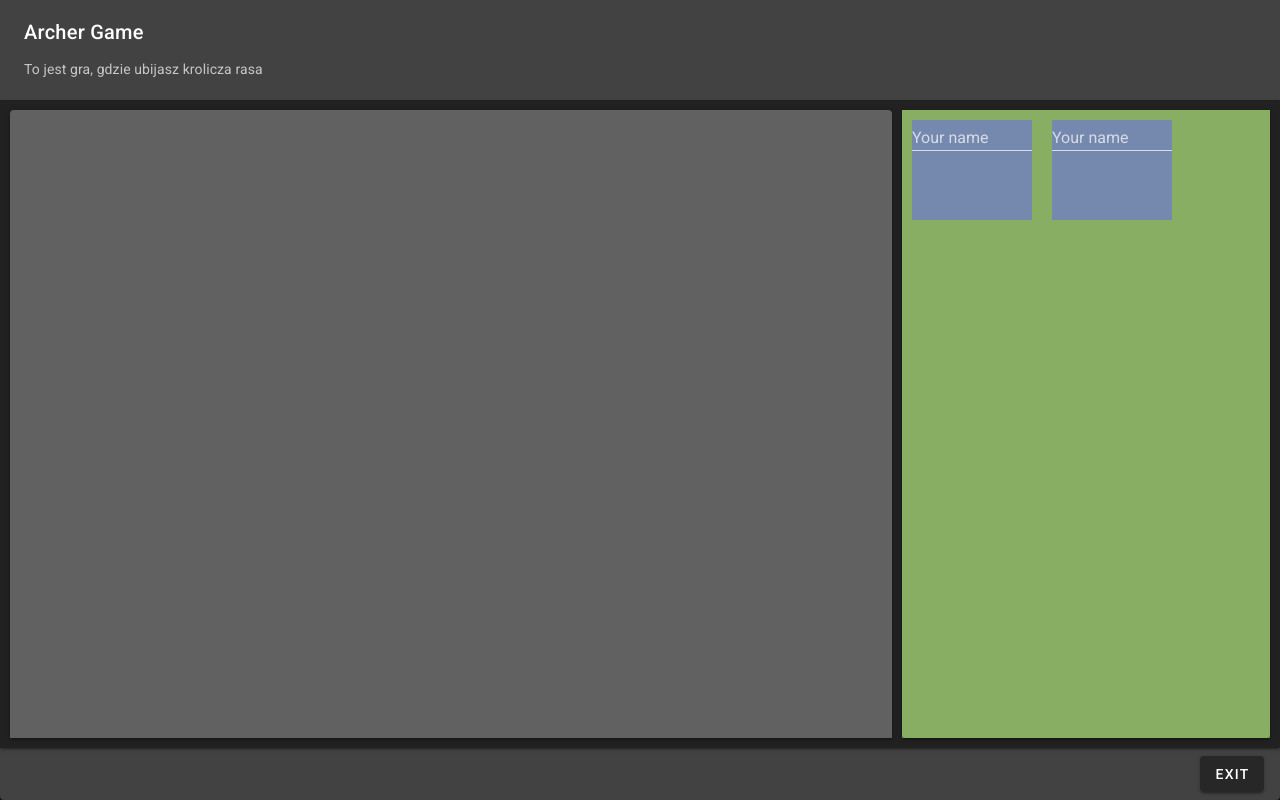
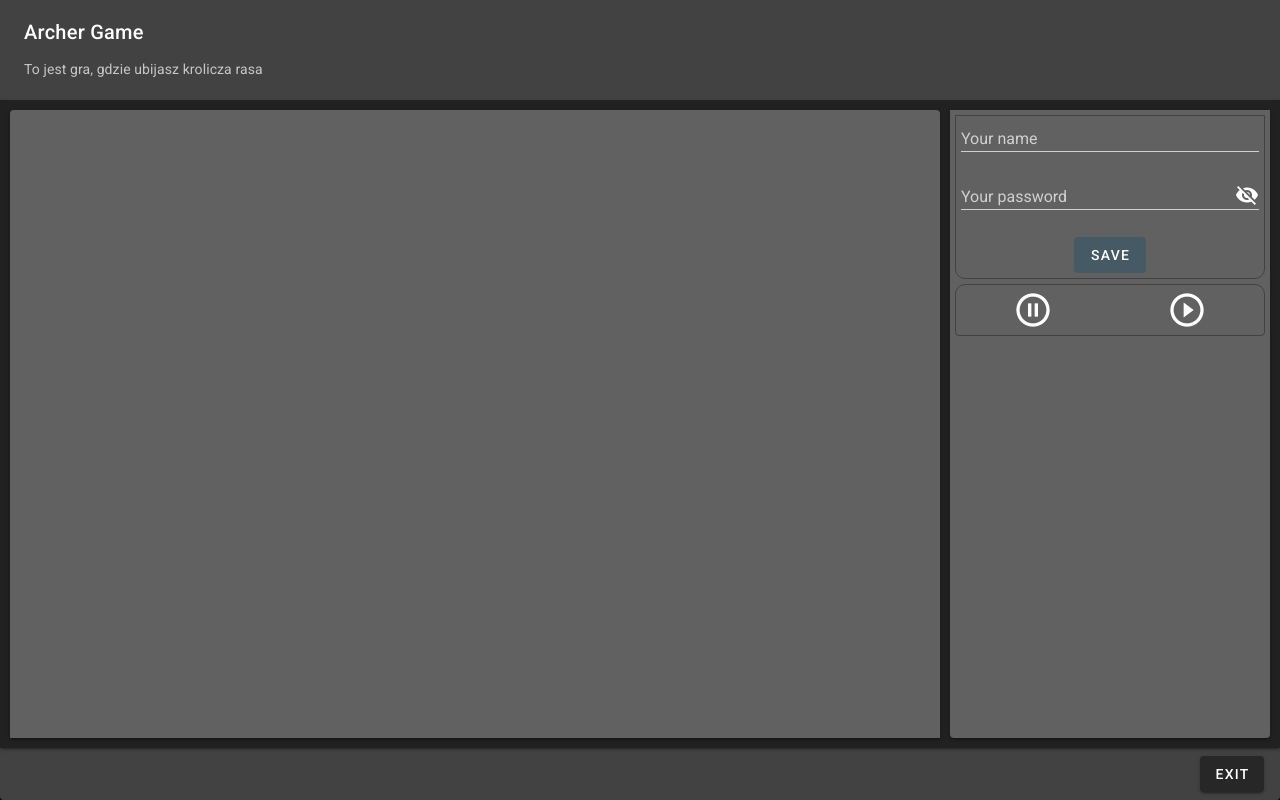
Before and after one commit to Cheshire-Newbie/web-portfolio, a Vue app: page /projects in a window 1280 px wide. Both pictures are taken after a click on the button "NO! CLICK ME!". Built offline with nearby package versions, Linux system fonts and the light colour scheme; no server answers.

Commit message:
szesnasty commit- formatowanie css gameArcher

```diff
--- a/src/components/Projects/GameArcher/GameArcher.css
+++ b/src/components/Projects/GameArcher/GameArcher.css
@@ -22,34 +22,53 @@
 
 .gameSidebar {
   display: flex;
+  flex-wrap: wrap;
   justify-content: center;
+  align-content: flex-start;
+  align-items: flex-start;
   flex-grow: 1;
   min-width: 150px;
   flex-shrink: 3;
+  flex-basis: 0;
   min-height: 20%;
-  background-color: rgba(100, 100, 100, 1);
-  padding: 0px;
+  padding: 5px;
   margin: 0px;
+  gap: 5px;
 }
 
 .flexForm {
   display: flex;
+  flex-wrap: wrap;
+  align-items: flex-start;
+  align-content: flex-start;
   justify-content: center;
+  gap: 10px;
   width: 100%;
-  background-color: rgba(250, 100, 100, 0.5);
+  border: 1px solid #424242;
+  padding: 5px;
+  border-radius: 10px;
 }
 
-.fieldStyle {
-  display: flex;
-  flex-wrap: wrap;
-  width: 100%;
-  height: 100%;
-  background-color: rgba(100, 250, 100, 0.5);
+.flexForm>div {
+  flex-shrink: 1;
+  flex-grow: 1;
+  flex-basis: 150px;
+  min-width: 50px;
+  max-width: 100%;
 }
 
-.fieldStyle>div {
- width: 120px;
- margin: 10px;
- height: 100px;
- background-color: rgba(100, 100, 250, 0.5);
+.flexForm>div:has(button) {
+  display: flex;
+  justify-content: center;
 }
+
+.iconDiv {
+  display: flex;
+  justify-items: space-around;
+  justify-content: space-around;
+  gap: 10px;
+  width: 100%;
+  border: 1px solid #424242;
+  padding: 5px;
+  border-radius: 10px;
+}
--- a/src/components/Projects/GameArcher/GameArcher.js
+++ b/src/components/Projects/GameArcher/GameArcher.js
@@ -5,6 +5,8 @@ export default {
         showDialog: false,
         valid: false,
         nameField: "",
+        passwordField: "",
+        show1: false,
 
         nameRules: [
             (nameValue) => {
@@ -14,6 +16,18 @@ export default {
             (nameValue) => {
                 if (nameValue.length <= 8) return true
                 else return "Name must be less than 8 characters"
+            },
+
+        ],
+
+        passRules: [
+            (passValue) => {
+                if (passValue !== "") return true
+                else return "Password is required"
+            },
+            (passValue) => {
+                if (passValue.length <= 10) return true
+                else return "Name must be less than 10 characters"
             },
 
         ]
--- a/src/components/Projects/GameArcher/GameArcher.vue
+++ b/src/components/Projects/GameArcher/GameArcher.vue
@@ -19,10 +19,9 @@
         >
           <v-card color="secondary" class="gameSidebar">
             <v-form class="flexForm" v-model="valid">
-              <div class="fieldStyle">
               <div>
                 <v-text-field
-                dense
+                  dense
                   v-model="nameField"
                   label="Your name"
                   :rules="nameRules"
@@ -32,14 +31,24 @@
               </div>
               <div>
                 <v-text-field
-                dense
-                v-model="nameField"
-                  label="Your name"
-                  :rules="nameRules"
-                  required></v-text-field>
+                  dense
+                  v-model="passwordField"
+                  label="Your password"
+                  :rules="passRules"
+                  :append-icon="show1 ? 'mdi-eye' : 'mdi-eye-off'"
+                  :type="show1 ? 'text' : 'password'"
+                  @click:append="show1 = !show1"
+                  required
+                ></v-text-field>
               </div>
+              <div style="width: 100%">
+                <v-btn depressed color="secondaryAccent">SAVE</v-btn>
               </div>
             </v-form>
+            <div class="iconDiv">
+              <v-icon x-large>mdi-pause-circle-outline</v-icon>
+              <v-icon x-large>mdi-play-circle-outline</v-icon>
+            </div>
           </v-card>
           <v-card color="secondary" class="gameWindow"></v-card>
         </v-card>
```
Also changed, not shown: 1 other file (tests, documents, lock files or other folders).
